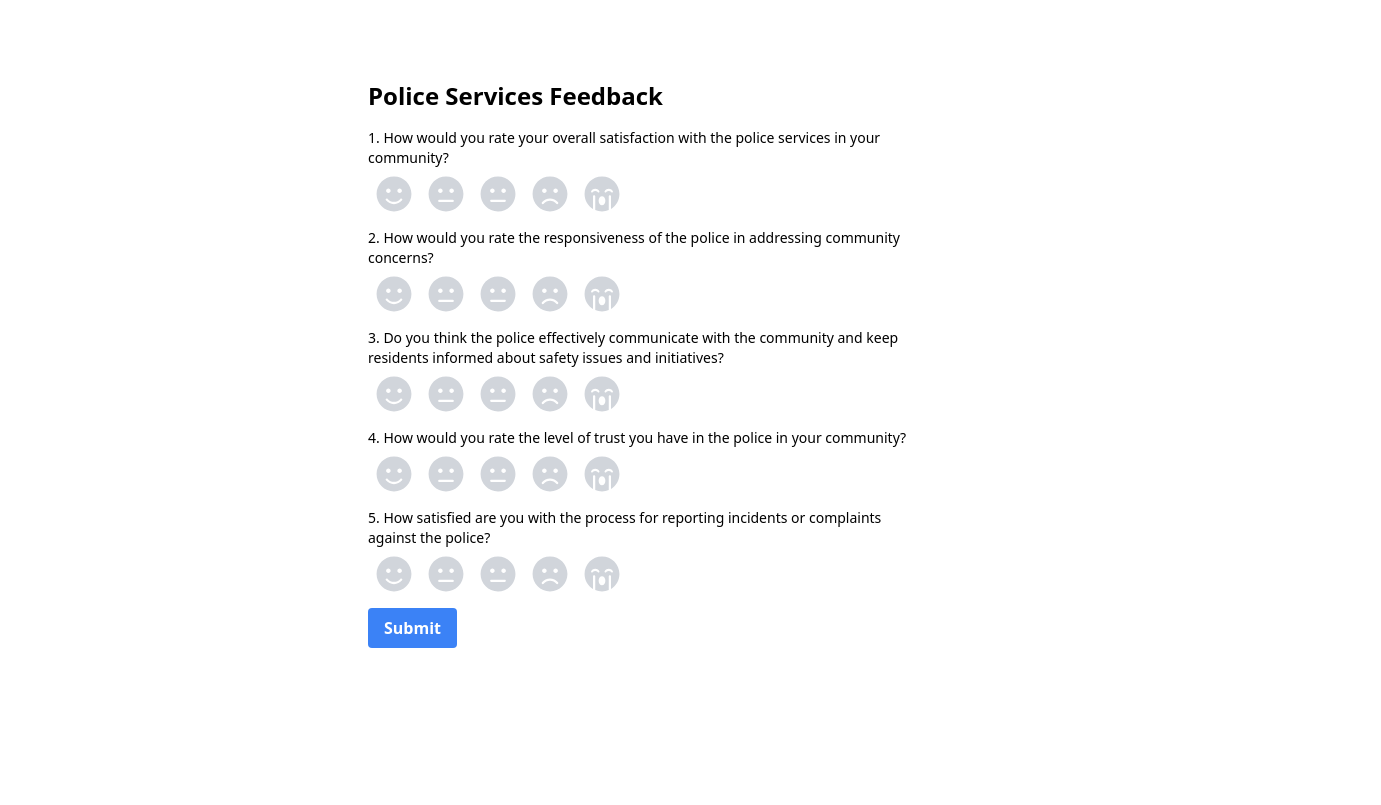
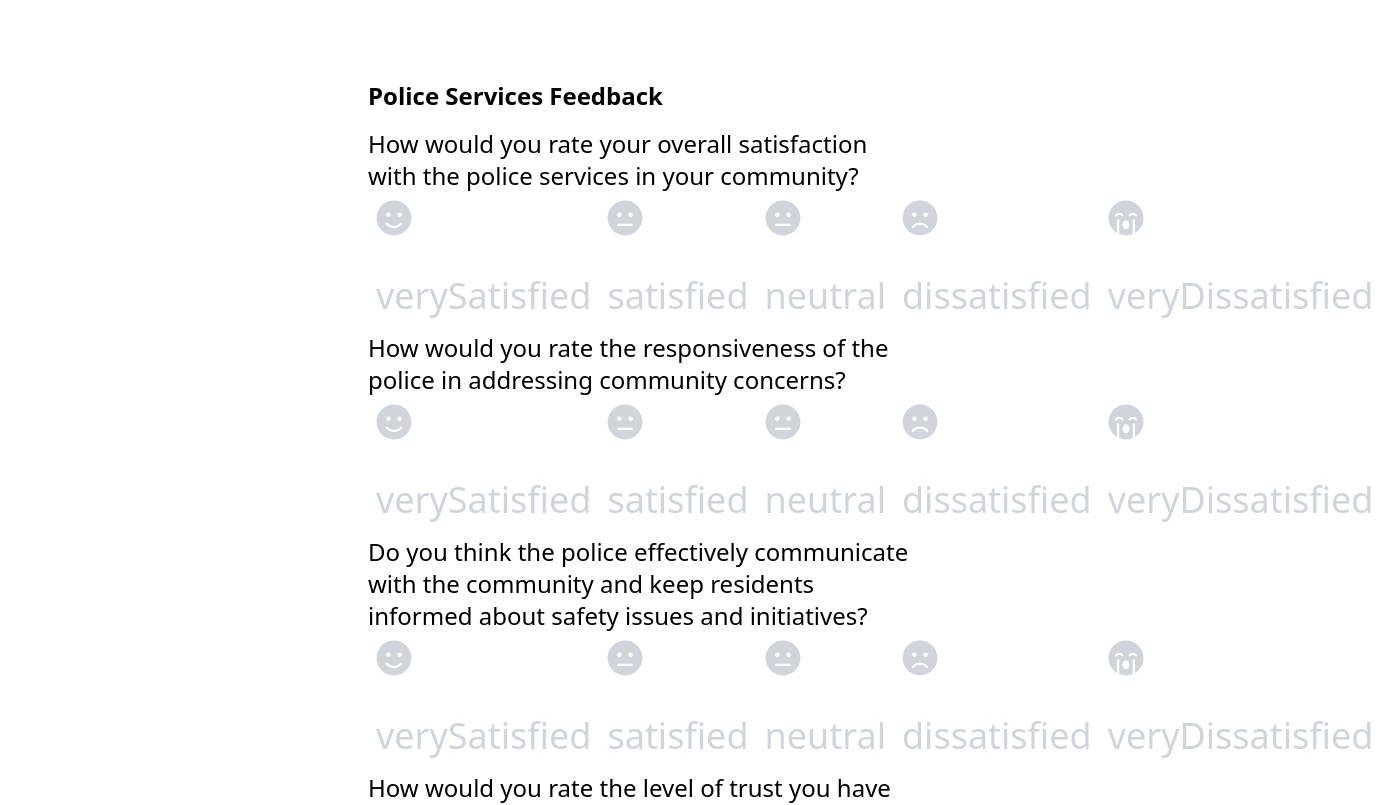
Before and after one commit to TechNodes2-0/Police-QR-Code-Feedback-System-2023, a React (Vite) app in the folder client/: page /feedback in a window 1280 px wide. Shown: the top 805 px of the page, 1381 px wide, since content can reach past the window. Built offline with nearby package versions, Linux system fonts and the light colour scheme.

Commit message:
fix:color

```diff
--- a/client/package.json
+++ b/client/package.json
@@ -12,6 +12,7 @@
   "dependencies": {
     "@tanstack/react-query": "^5.4.3",
     "axios": "^1.6.0",
+    "emoji-mart": "^5.5.2",
     "firebase": "^10.5.2",
     "firebaseui": "^6.1.0",
     "html2canvas": "^1.4.1",
--- a/client/src/components/core/Form/FeedbackForm.jsx
+++ b/client/src/components/core/Form/FeedbackForm.jsx
@@ -4,19 +4,41 @@ import { FaSmile, FaMeh, FaFrown, FaSadCry } from "react-icons/fa";
 const icons = {
   verySatisfied: <FaSmile />,
   satisfied: <FaMeh />,
-  neutral: <FaMeh />,
+  neutral: <FaMeh />, // You can customize this icon if needed
   dissatisfied: <FaFrown />,
   veryDissatisfied: <FaSadCry />,
 };
 
+const questions = [
+  {
+    question:
+      "How would you rate your overall satisfaction with the police services in your community?",
+    key: "satisfaction",
+  },
+  {
+    question:
+      "How would you rate the responsiveness of the police in addressing community concerns?",
+    key: "responsiveness",
+  },
+  {
+    question:
+      "Do you think the police effectively communicate with the community and keep residents informed about safety issues and initiatives?",
+    key: "communication",
+  },
+  {
+    question:
+      "How would you rate the level of trust you have in the police in your community?",
+    key: "trust",
+  },
+  {
+    question:
+      "How satisfied are you with the process for reporting incidents or complaints against the police?",
+    key: "reporting",
+  },
+];
+
 export default function FeedbackForm() {
-  const [feedbackData, setFeedbackData] = useState({
-    satisfaction: "",
-    responsiveness: "",
-    communication: "",
-    trust: "",
-    reporting: "",
-  });
+  const [feedbackData, setFeedbackData] = useState({});
 
   const handleIconSelect = (question, value) => {
     setFeedbackData((prevData) => ({
@@ -25,25 +47,29 @@ export default function FeedbackForm() {
     }));
   };
 
-  const renderIcons = (question) => {
+  const renderIcons = (questionKey, questionText) => {
     return (
       <div className="flex">
         {Object.keys(icons).map((value) => (
           <label key={value} className="cursor-pointer">
             <input
               type="radio"
-              name={question}
+              name={questionKey}
               value={value}
-              checked={feedbackData[question] === value}
-              onChange={() => handleIconSelect(question, value)}
+              checked={feedbackData[questionKey] === value}
+              onChange={() => handleIconSelect(questionKey, value)}
               className="hidden"
             />
             <span
               className={`block text-4xl mx-2 ${
-                feedbackData[question] === value ? "text-yellow-500" : "text-gray-300"
+                feedbackData[questionKey] === value
+                  ? "text-yellow-500"
+                  : "text-gray-300"
               }`}
             >
               {icons[value]}
+              <br />
+              {value} {/* Display the text */}
             </span>
           </label>
         ))}
@@ -60,39 +86,20 @@ export default function FeedbackForm() {
     <div className="max-w-xl mx-auto p-4 pt-20">
       <h1 className="text-2xl font-bold mb-4">Police Services Feedback</h1>
       <form onSubmit={handleSubmit}>
-        <div className="mb-4">
-          <label className="block text-sm font-medium mb-2">
-            1. How would you rate your overall satisfaction with the police services in your community?
-          </label>
-          {renderIcons("satisfaction")}
-        </div>
-        <div className="mb-4">
-          <label className="block text-sm font-medium mb-2">
-            2. How would you rate the responsiveness of the police in addressing community concerns?
-          </label>
-          {renderIcons("responsiveness")}
-        </div>
-        <div className="mb-4">
-          <label className="block text-sm font-medium mb-2">
-            3. Do you think the police effectively communicate with the community and keep residents informed about safety issues and initiatives?
-          </label>
-          {renderIcons("communication")}
-        </div>
-        <div className="mb-4">
-          <label className="block text-sm font-medium mb-2">
-            4. How would you rate the level of trust you have in the police in your community?
-          </label>
-          {renderIcons("trust")}
-        </div>
-        <div className="mb-4">
-          <label className="block text-sm font-medium mb-2">
-            5. How satisfied are you with the process for reporting incidents or complaints against the police?
-          </label>
-          {renderIcons("reporting")}
-        </div>
+        {questions.map((q) => (
+          <div className="mb-4 space-y-2" key={q.key}>
+            <label className="block  font-medium mb-2 text-2xl">
+              {q.question}
+            </label>
+            <div className="font-sm  text-black">
+              {renderIcons(q.key, q.question)}{" "}
+              {/* Pass the question text to renderIcons */}
+            </div>
+          </div>
+        ))}
         <button
           type="submit"
-          className="bg-blue-500 hover:bg-blue-700 text-white font-bold py-2 px-4 rounded"
+          className="bg-blue-500 hover-bg-blue-700 text-white font-bold py-2 px-4 rounded"
         >
           Submit
         </button>
```
Also changed, not shown: client/src/components/core/Form/questions.json (added, +22 -0 lines), 1 other file (tests, documents, lock files or other folders).
